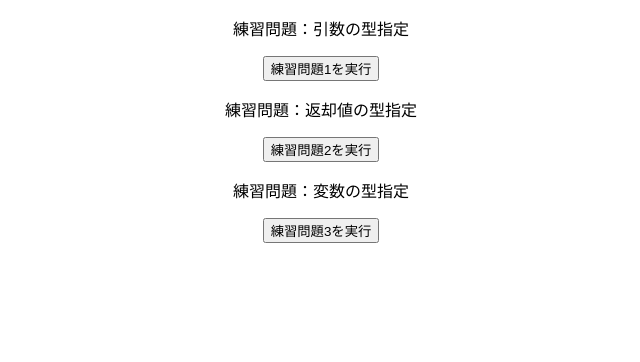
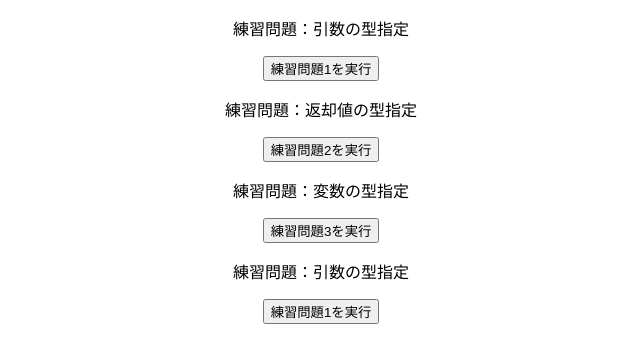
Before and after one commit to takanobu68/isTypeScript, a React (Create React App) app: page / in a window 1280 px wide. Shown: the top 362 px of the page, without its empty margins (319-959 px from the left). Built offline with nearby package versions, Linux system fonts and the light colour scheme.

Commit message:
tsConfigの設定

```diff
--- a/src/App.tsx
+++ b/src/App.tsx
@@ -1,6 +1,7 @@
 import { Practice1 } from "./practices/Practice1";
 import { Practice2 } from "./practices/Practice2";
 import { Practice3 } from "./practices/Practice3";
+import { Practice4 } from "./practices/Practice4";
 import "./styles.css";
 
 export default function App() {
@@ -9,6 +10,7 @@ export default function App() {
       <Practice1 />
       <Practice2 />
       <Practice3 />
+      <Practice4 />
     </div>
   );
 }
--- /dev/null
+++ b/src/practices/Practice4.tsx
@@ -0,0 +1,15 @@
+export const Practice4 = () => {
+  const calcTotalFee = (num) => {
+    const total = num * 1.1;
+    console.log(total);
+  };
+  const onClickPractice = () => {
+    calcTotalFee(1000);
+  };
+  return (
+    <div>
+      <p>練習問題：引数の型指定</p>
+      <button onClick={onClickPractice}>練習問題1を実行</button>
+    </div>
+  );
+};
--- a/tsconfig.json
+++ b/tsconfig.json
@@ -3,7 +3,8 @@
         "./src/**/*"
     ],
     "compilerOptions": {
-        // "strict": true,
+        "strict": true,
+        "noImplicitAny": false,
         "esModuleInterop": true,
         "lib": [
             "dom",
```
